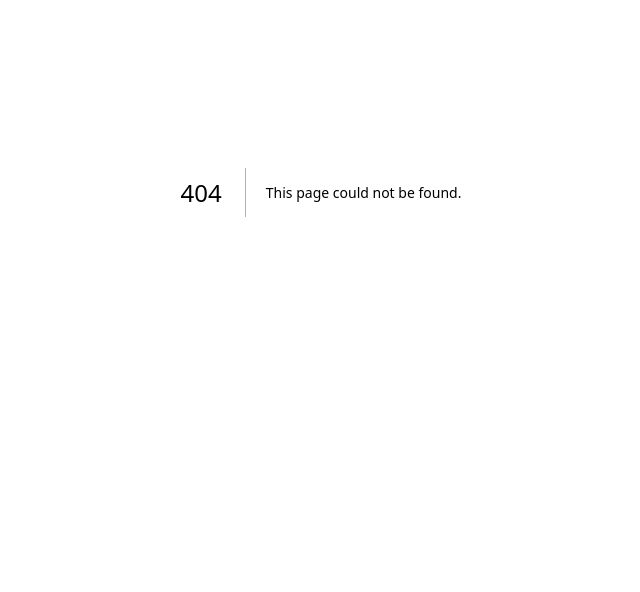
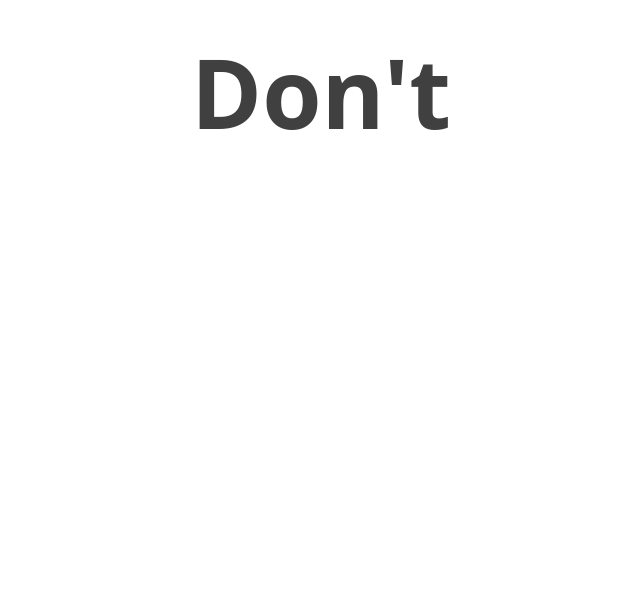
Before and after one commit to Minn97u/next-tailwind-practice, a Next.js app: page /io-3 in a window 1280 px wide. Before the commit this address had no page. Shown: the part 208-800 px from the top of the page, without its empty margins (319-959 px from the left). Built offline with nearby package versions, Linux system fonts and the light colour scheme.

Commit message:
📰 io-3 실습

```diff
--- a/package.json
+++ b/package.json
@@ -13,7 +13,8 @@
     "motion": "^11.15.0",
     "next": "15.1.0",
     "react": "^18.0.0",
-    "react-dom": "^18.0.0"
+    "react-dom": "^18.0.0",
+    "react-intersection-observer": "^9.14.0"
   },
   "devDependencies": {
     "@types/node": "^20",
--- a/src/app/io-2/page.tsx
+++ b/src/app/io-2/page.tsx
@@ -2,6 +2,7 @@
 
 import { NextPage } from "next";
 import { useEffect, useRef } from "react";
+import { useInView } from "react-intersection-observer";
 
 const PAGE_TITLES = ["Don't", "you", "just", "hate", "popups?"];
 
@@ -30,6 +31,7 @@ const IO: NextPage = () => {
       }
     );
 
+
     if (ref.current) {
       const elems = ref.current.querySelectorAll(".observe");
       elems.forEach((elem) => io.observe(elem));
--- /dev/null
+++ b/src/app/io-3/page.tsx
@@ -0,0 +1,33 @@
+"use client";
+
+import { NextPage } from "next";
+import { useInView } from "react-intersection-observer";
+
+const PAGE_TITLES = ["Don't", "you", "just", "hate", "popups?"];
+
+const IO: NextPage = () => {
+  return (
+    <div className="w-full flex flex-col justify-center items-center space-y-5 relative">
+      {PAGE_TITLES.map((title, index) => {
+        const { ref, inView } = useInView({
+          threshold: 0.5,
+          triggerOnce: true, // 한 번만 동작하도록 설정
+        });
+
+        return (
+          <div
+            key={title}
+            ref={ref}
+            className={`transition-all duration-1000 delay-${index * 200} ${
+              inView ? "opacity-100 translate-y-0" : "opacity-0 translate-y-10"
+            } relative flex justify-center items-center w-[400px] h-[600px]`}
+          >
+            <span className="text-8xl text-neutral-700 font-bold">{title}</span>
+          </div>
+        );
+      })}
+    </div>
+  );
+};
+
+export default IO;
```
Also changed, not shown: 1 other file (tests, documents, lock files or other folders).
